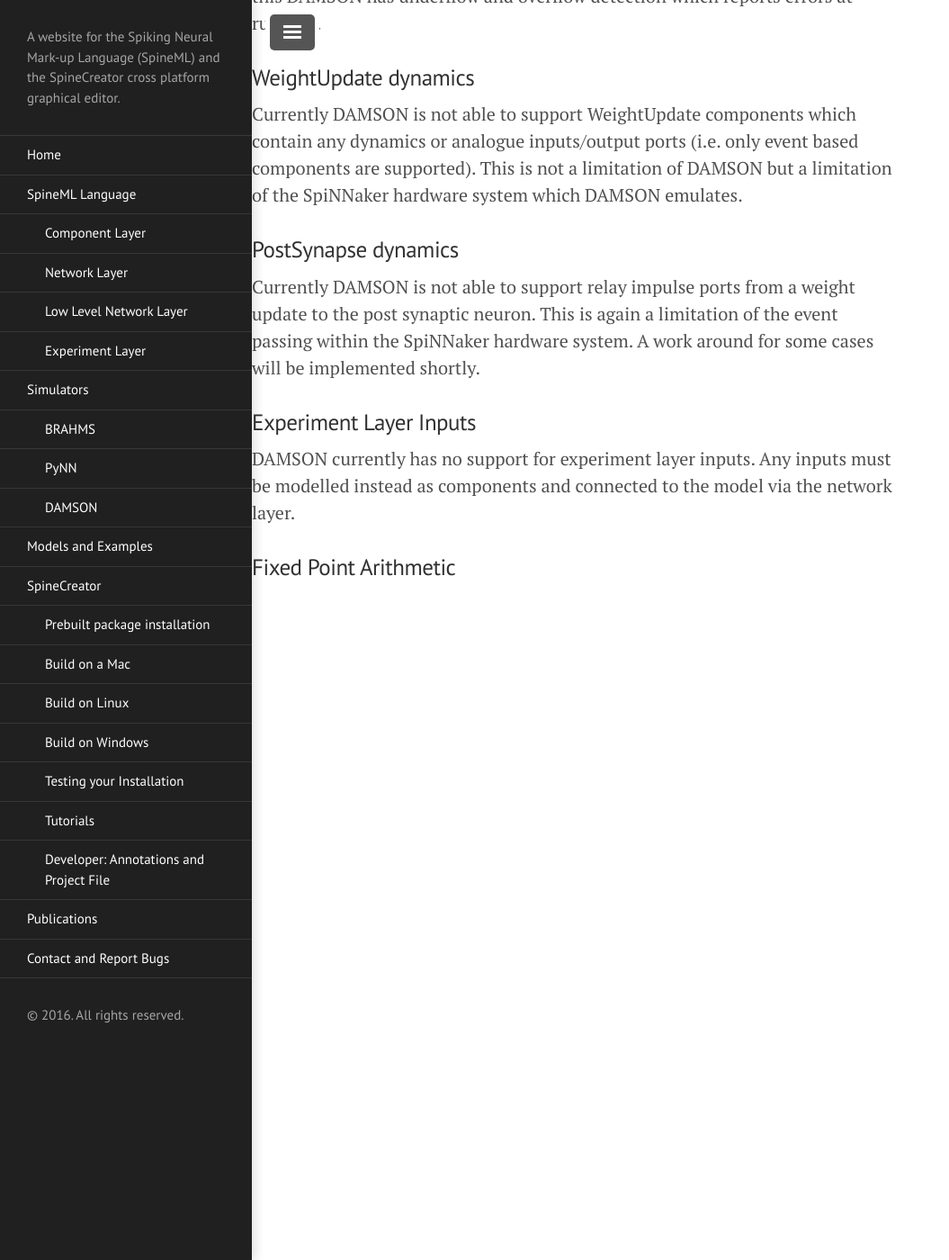
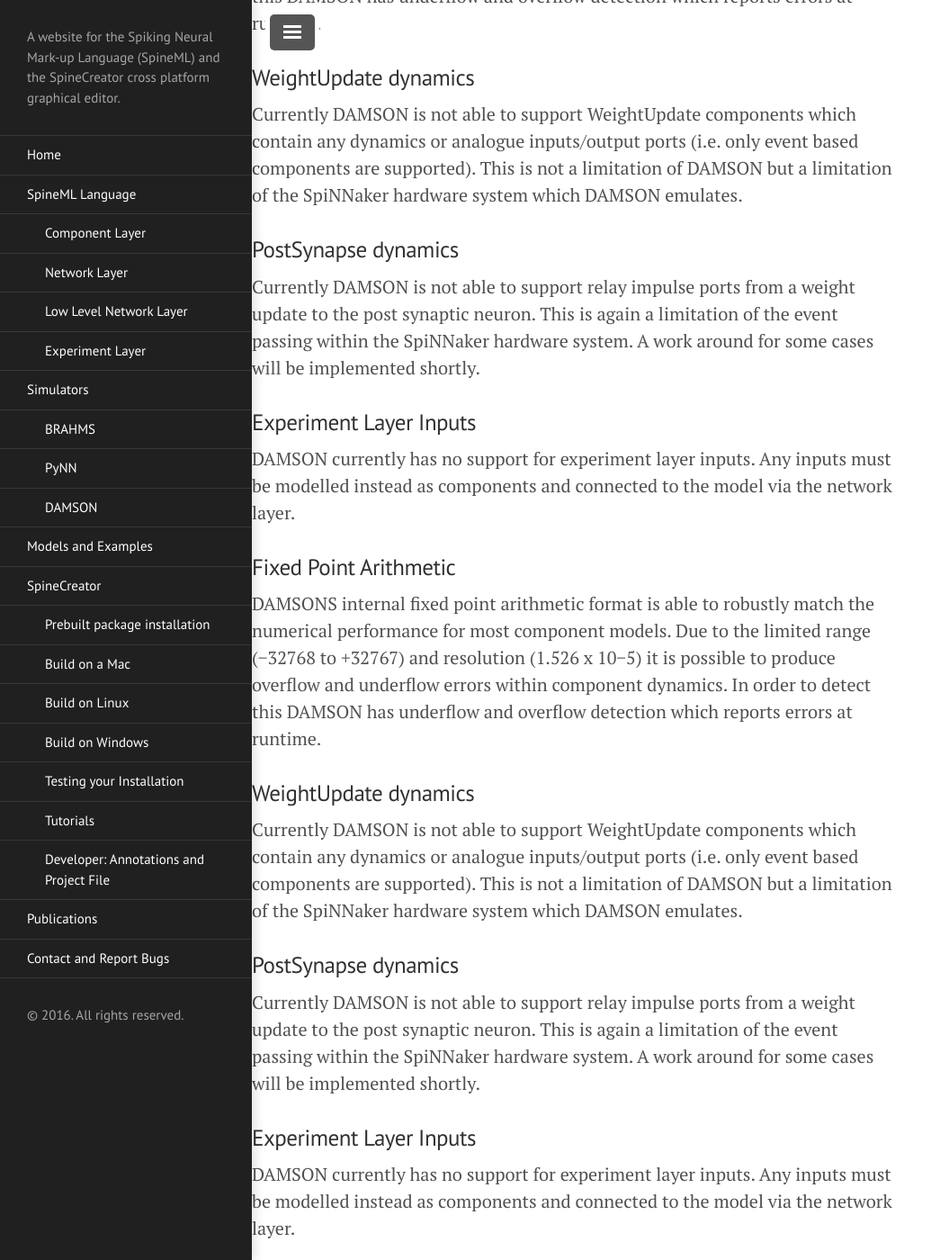
Before and after one commit to SpineML/spineml.github.io, a Jekyll site: the page built from simulators/damson/index.md, in a window 1280 px wide and 1400 px high, scrolled down 2005 px. Shown: the whole window at 90% size, without its empty margins (0-1055 px from the left). Built offline with Jekyll 4.4.1, drawn with Linux system fonts in a browser that asks for light colours; nearby versions of some CDN libraries; library files that are not in the unit come from our copies.

Commit message:
Update index.md

```diff
--- a/simulators/damson/index.md
+++ b/simulators/damson/index.md
@@ -62,5 +62,19 @@ DAMSON currently has no support for experiment layer inputs. Any inputs must be
 
 ### Fixed Point Arithmetic
 
+DAMSONS internal fixed point arithmetic format is able to robustly match the numerical performance for most component models. Due to the limited range (−32768 to +32767) and resolution (1.526 x 10−5) it is possible to produce overflow and underflow errors within component dynamics. In order to detect this DAMSON has underflow and overflow detection which reports errors at runtime.
+
+### WeightUpdate dynamics
+
+Currently DAMSON is not able to support WeightUpdate components which contain any dynamics or analogue inputs/output ports (i.e. only event based components are supported). This is not a limitation of DAMSON but a limitation of the SpiNNaker hardware system which DAMSON emulates.
+
+### PostSynapse dynamics
+
+Currently DAMSON is not able to support relay impulse ports from a weight update to the post synaptic neuron. This is again a limitation of the event passing within the SpiNNaker hardware system. A work around for some cases will be implemented shortly.
+
+### Experiment Layer Inputs
+
+DAMSON currently has no support for experiment layer inputs. Any inputs must be modelled instead as components and connected to the model via the network layer.
+
   [dam]: /public/images/Damson.png "fig:damson.png"
   [1]: /public/images/Xml_icon.png "fig:xml_icon.png"
```
